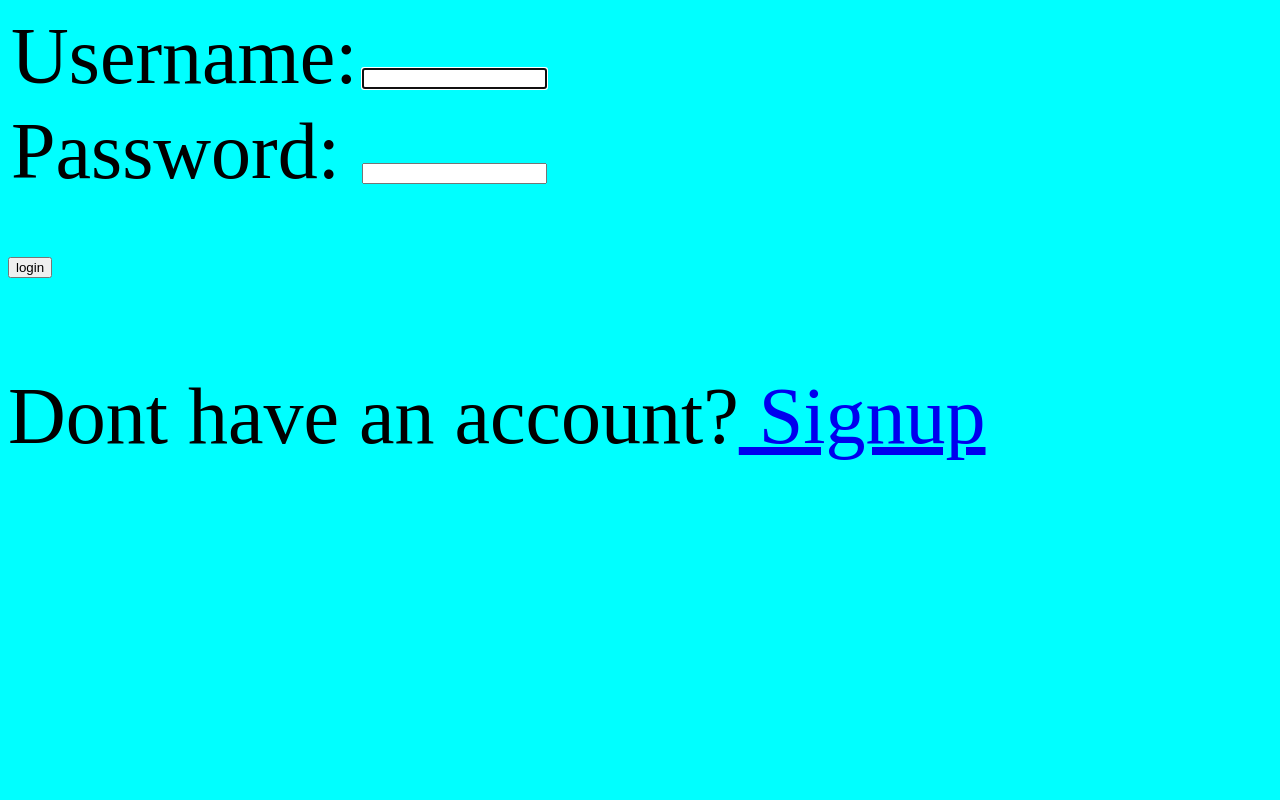
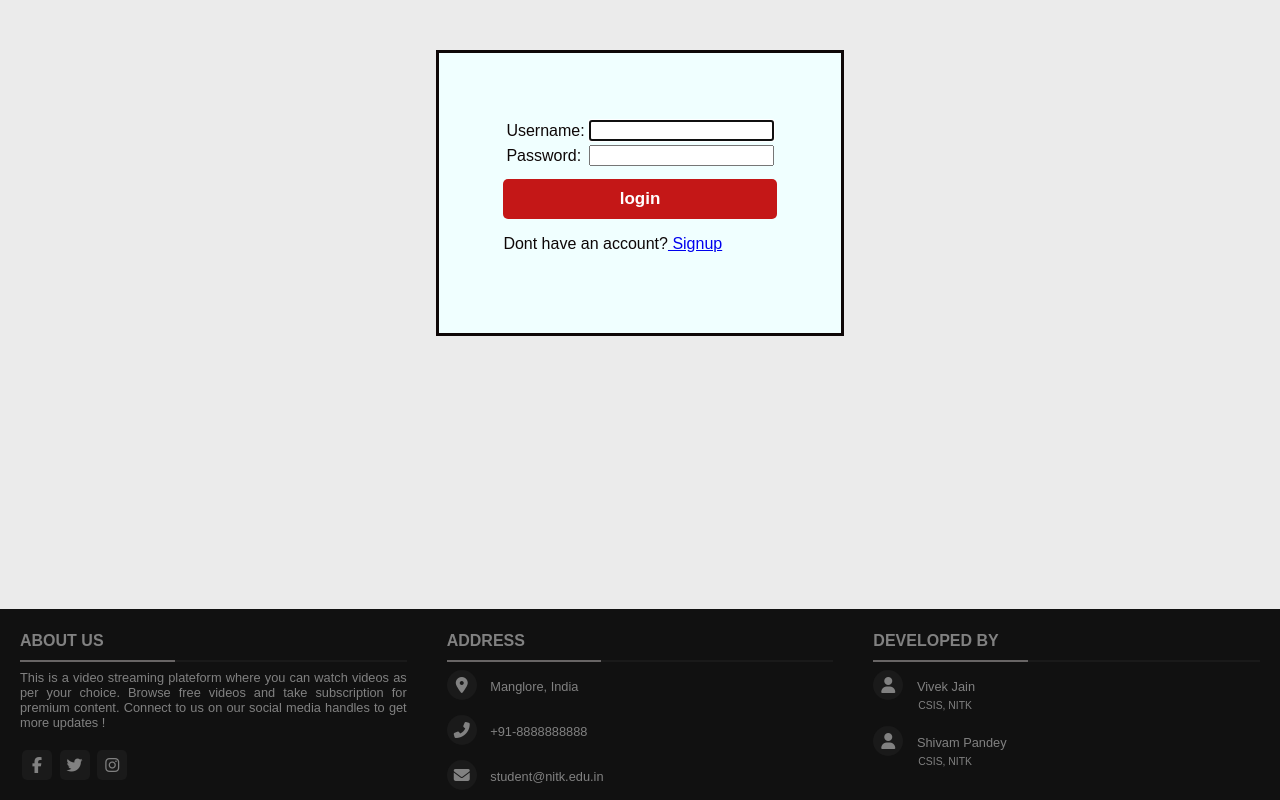
Before and after one commit to vivekj52/Video_Streamer, a Django app: page /auth/login/ in a window 1280 px wide. Run offline with Django 3.2, Linux system fonts and the light colour scheme; parts of the project's set-up code (start-up, migrations or seed data) failed here and were passed over; some libraries are stand-ins or nearby versions.

Commit message:
Login Page Footer Added, login.css Updated

```diff
--- a/static/streamer/registration/login.css
+++ b/static/streamer/registration/login.css
@@ -1,15 +1,210 @@
 body
 {
-    font-size: 5rem;
-    background-color: aqua;
+    margin: 0;
+    padding: 0;
+    color: #0e0707;
+    box-sizing: border-box;
+    font-family: 'Poppins', sans-serif;
+    background-color: rgb(235, 235, 235);
 }
 
-.form{
+footer
+{
+    margin-left: 0;
+    position: fixed;
+    bottom: 0px;
+    width: 100%;
+    background: #111;
+}
+
+.form
+{
+    margin-top: 50px;
+    margin-left: auto;
+    margin-right: auto;
     display: block;
-    position: relative;
-    left: 20%;
-    border: 10px black;
+    border-style: solid;
     background-color: azure;
     width: fit-content;
     padding: 5%;
 }
+
+.btn
+{
+    margin-top: 10px;
+}
+
+.btn
+{
+    color: white;
+    height: 40px;
+    width: 100%;
+    border: none;
+    border-radius: 5px;
+    outline: none;
+    background: #c41717;
+    font-size: 1.0625rem;
+    font-weight: 550;
+    cursor: pointer;
+    transition: .3s;
+}
+
+.btn:hover
+{
+    background: rgb(99, 12, 12);
+}
+
+.main-content
+{
+    display: flex;
+}
+
+.main-content .box
+{
+    color:  #818181;
+    flex-basis: 50%;
+    padding: 10px 20px;
+}
+
+.box h2
+{
+    font-size: 1rem;
+    font-weight: 550;
+    text-transform: uppercase;
+}
+
+.box .content
+{
+    margin: 20px 0 0 0;
+    position: relative;
+}
+
+.box .content:before
+{
+    position: absolute;
+    content: '';
+    top: -10px;
+    height: 2px;
+    width: 100%;
+    background: #1a1a1a;
+}
+
+.box .content:after
+{
+    position: absolute;
+    content: '';
+    height: 2px;
+    width: 40%;
+    background: #686565;
+    top: -10px;
+}
+
+.left .content p
+{
+    text-align: justify;
+}
+
+.left .content .social
+{
+    margin: 20px 0 0 0;
+}
+
+.left .content .social a
+{
+    padding: 0 2px;
+}
+
+.left .social a span
+{
+    color: #818181;
+    height: 30px;
+    width: 30px;
+    background: #1a1a1a;
+    line-height: 30px;
+    text-align: center;
+    font-size: 1rem;
+    border-radius: 5px;
+    transition: 0.3s;
+}
+
+.content
+{
+    font-size: 0.8rem;
+}
+
+.left .content .social a span:hover
+{
+    color: #111;
+    background: #ffffff;
+}
+
+.center .content .fas
+{
+    font-size: 1rem;
+    background: #1a1a1a;
+    height: 30px;
+    width: 30px;
+    line-height: 30px;
+    text-align: center;
+    border-radius: 50%;
+    transition: 0.3s;
+    cursor: pointer;
+}
+
+.center .content .fas:hover
+{
+    color: #111;
+    background: #ffffff;
+}
+
+.center .content .text
+{
+    font-size: 0.8rem;
+    font-weight: 500;
+    padding-left: 10px;
+}
+
+.center .content .phone
+{
+    margin: 15px 0;
+}
+
+.student-details
+{
+    font-size: 0.65rem;
+    margin-left: 45px;
+    margin-top: 0px;
+    margin-bottom: 15px;
+}
+
+
+.right .content .fas
+{
+    font-size: 1rem;
+    background: #1a1a1a;
+    height: 30px;
+    width: 30px;
+    line-height: 30px;
+    text-align: center;
+    border-radius: 50%;
+    transition: 0.3s;
+    cursor: pointer;
+}
+
+.right .content .fas:hover
+{
+    color: #111;
+    background: #ffffff;
+}
+
+.right .content .text
+{
+    font-size: 0.8rem;
+    font-weight: 500;
+    padding-left: 10px;
+}
+
+.right .content .phone
+{
+    margin: 15px 0;
+}
--- a/templates/registration/login.html
+++ b/templates/registration/login.html
@@ -5,6 +5,7 @@
     <meta name="viewport" content="width=device-width, initial-scale=1">
     {% load static %}
     <link rel="stylesheet" type="text/css" href="{% static 'streamer/registration/login.css' %}"/>
+    <script src="https://kit.fontawesome.com/a076d05399.js"></script>
     <title>Sign Up</title>
 </head>
 <body>
@@ -24,7 +25,7 @@
     {% endif %}
 {% endif %}
 
-<form method="post" action="{% url 'login' %}">
+<form class="form" method="post" action="{% url 'login' %}">
 {% csrf_token %}
 <table>
 <tr>
@@ -37,14 +38,78 @@
 </tr>
 </table>
 
-<input type="submit" value="login">
+<input class="btn" type="submit" value="login">
 <input type="hidden" name="next" value="{{ next }}">
+
+    <p>Dont have an account?<a href="{% url 'signup' %}"> Signup</a></p>
+
 </form>
 
-{# Assumes you setup the password_reset view in your URLconf #}
-<p>Dont have an account?<a href="{% url 'signup' %}"> Signup</a></p>
 
 {% endblock %}
+<footer>
+    <div class="main-content">
+      <div class="left box">
 
+        <h2>About Us</h2>
+        <div class="content">
+          <p>This is a video streaming plateform where you can watch videos as per your choice. Browse free videos and
+            take subscription for premium content. Connect to us on our social media handles to get more updates !
+          </p>
+
+          <div class="social">
+            <a href="#"><span class="fab fa-facebook-f"></span></a>
+            <a href="#"><span class="fab fa-twitter"></span></a>
+            <a href="#"><span class="fab fa-instagram"></span></a>
+          </div>
+        </div>
+      </div>
+
+      <div class="center box">
+
+        <h2>Address</h2>
+        <div class="content">
+
+          <div class="place">
+            <span class="fas fa-map-marker-alt"></span>
+            <span class="text">Manglore, India</span>
+          </div>
+
+          <div class="phone">
+            <span class="fas fa-phone-alt"></span>
+            <span class="text">+91-8888888888</span>
+          </div>
+
+          <div class="email">
+            <span class="fas fa-envelope"></span>
+            <span class="text">student@nitk.edu.in</span>
+          </div>
+
+        </div>
+      </div>
+
+      <div class="right box">
+
+        <h2>Developed By</h2>
+        <div class="content">
+
+          <div class="student-1">
+            <span class="fas fa-user"></span>
+            <span class="text">Vivek Jain</span>
+            <p class="student-details">CSIS, NITK</p>
+          </div>
+
+          <div class="student-2">
+            <span class="fas fa-user"></span>
+            <span class="text">Shivam Pandey</span>
+            <p class="student-details">CSIS, NITK</p>
+          </div>
+
+        </div>
+      </div>
+    </div>
+
+
+  </footer>
 </body>
 </html>
```
Also changed, not shown: streamer/migrations/0001_initial.py, streamer/migrations/0002_auto_20201225_1938.py (deleted), streamer/migrations/0003_auto_20201225_2016.py (deleted).
